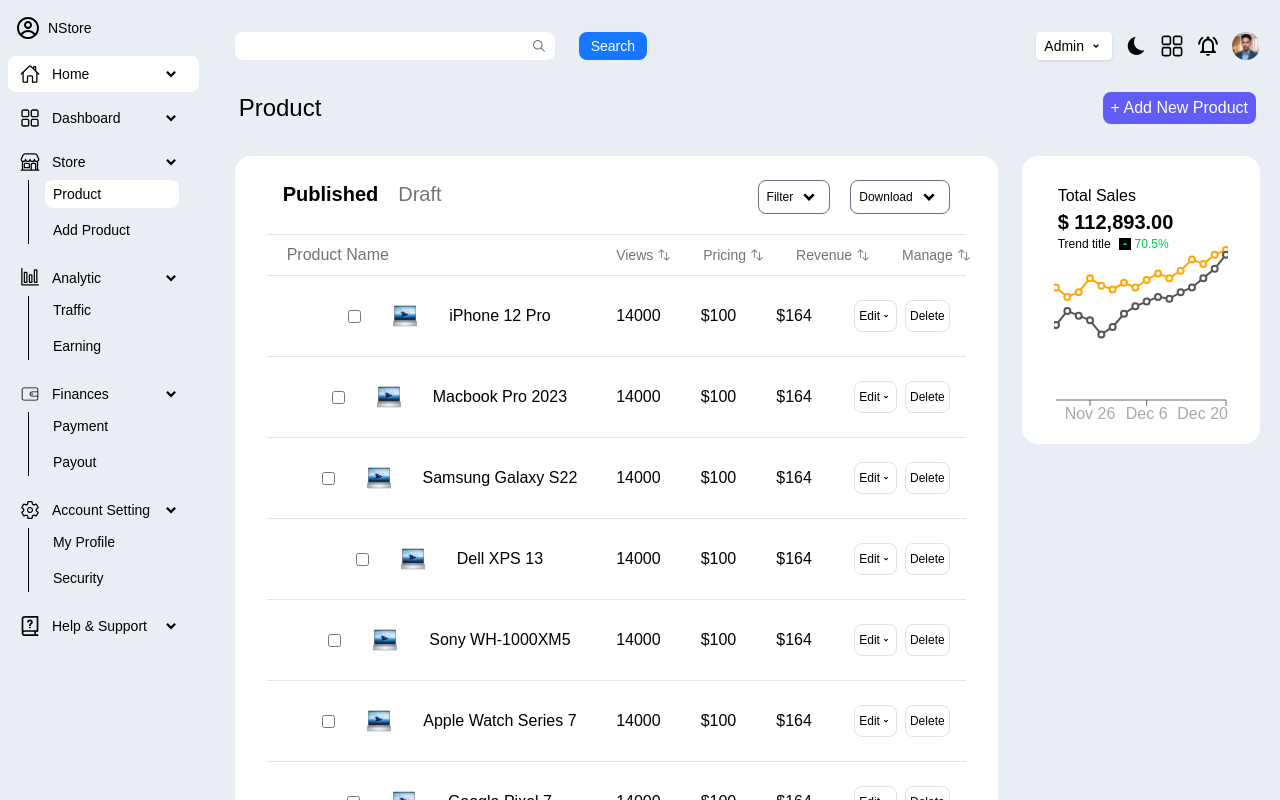
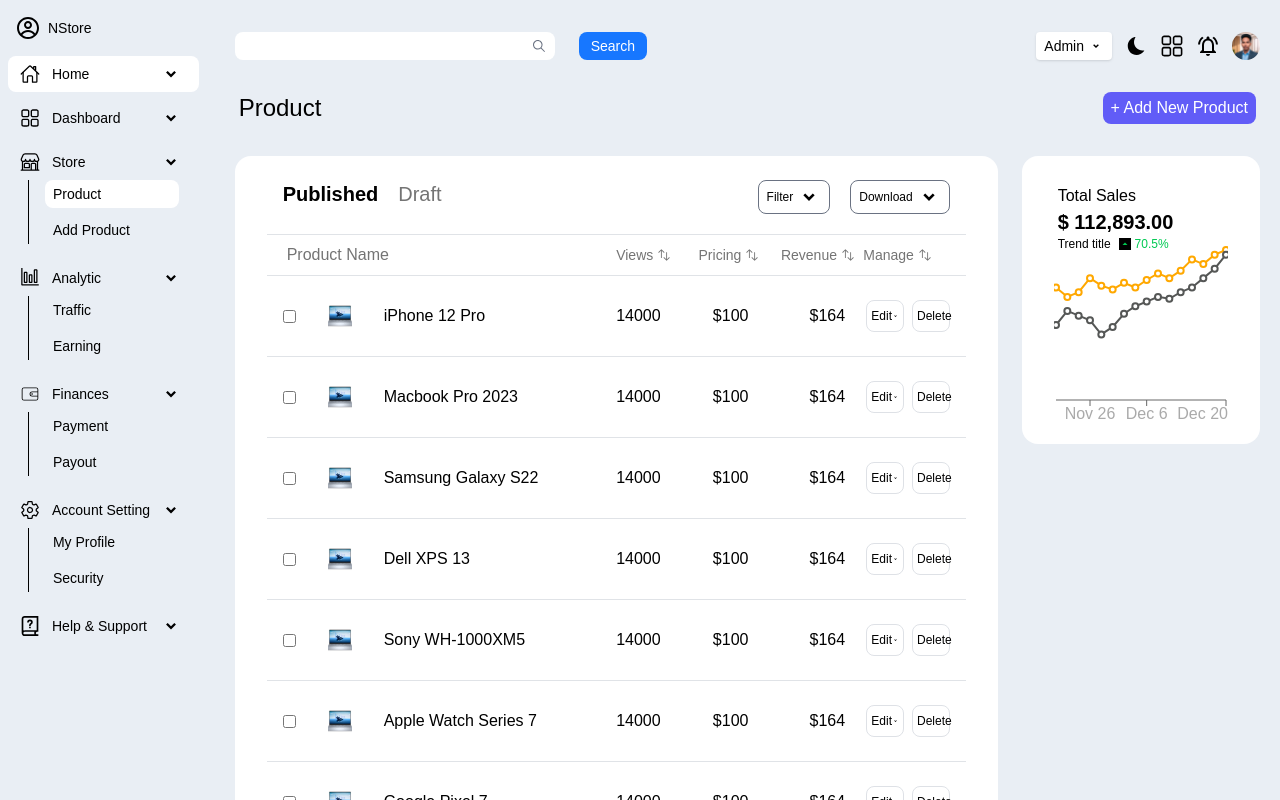
Before and after one commit to Ninad-arakh/commodities-management-system, a Next.js app: page /products in a window 1280 px wide. Shown: the top 800 px of the page. Built offline with nearby package versions, Linux system fonts and the light colour scheme; sample sign-in values are in the browser's storage.

Commit message:
changed to grid

```diff
--- a/src/app/products/page.js
+++ b/src/app/products/page.js
@@ -78,22 +78,22 @@ const Products = () => {
                 </div>
               </div>
 
-              <div className="w-full border-t border-b border-gray-400/30 flex justify-between px-5 py-2 ">
-                <div className="text-textGray">
+              <div className="w-full border-t border-b border-gray-400/30 grid grid-cols-8 px-5 py-2 ">
+                <div className="text-textGray col-span-4">
                   {" "}
                   <h3>Product Name</h3>
                 </div>
-                <div className="flex  gap-8 w-[50%]">
-                  <h4 className="flex items-center text-textGray text-sm gap-1">
+                <div className="col-span-4  grid grid-cols-4">
+                  <h4 className="flex items-center text-textGray text-sm gap-1 col-span-1">
                     Views <HiArrowsUpDown />
                   </h4>
-                  <h4 className="flex items-center text-textGray text-sm gap-1">
+                  <h4 className="flex items-center text-textGray text-sm gap-1 col-span-1">
                     Pricing <HiArrowsUpDown />
                   </h4>
-                  <h4 className="flex items-center text-textGray text-sm gap-1">
+                  <h4 className="flex items-center text-textGray text-sm gap-1 col-span-1">
                     Revenue <HiArrowsUpDown />
                   </h4>
-                  <h4 className="flex items-center text-textGray text-sm gap-1">
+                  <h4 className="flex items-center text-textGray text-sm gap-1 col-span-1">
                     Manage <HiArrowsUpDown />
                   </h4>
                 </div>
--- a/src/components/Product.jsx
+++ b/src/components/Product.jsx
@@ -15,17 +15,18 @@ const Product = ({ product }) => {
       const response = await axios.delete(`/api/products/${id}`);
       console.log("response : ", response.data);
       if (response.status === 200) {
-        toast.success(response.data.message)
+        toast.success(response.data.message);
       }
     } catch (err) {
-      console.log(err)
-      toast.error("Something went wrong!")
+      console.log(err);
+      toast.error("Something went wrong!");
     }
   };
 
   return (
-    <div className="px-4 py-4 flex border-b border-gray-400/30 justify-between ">
+    <div className="px-4 py-4 grid grid-cols-8 border-b border-gray-400/30  ">
       {/* React Toastify Container */}
+      <div className="absolute">
         <ToastContainer
           position="bottom-right"
           autoClose={5000}
@@ -40,7 +41,8 @@ const Product = ({ product }) => {
           limit={3}
           enableMultiContainer={false}
         />
-      <div className="flex items-center gap-5 ">
+      </div>
+      <div className="flex items-center gap-5 col-span-4 ">
         <input type="checkbox" />
         <Image
           src={laptopImg}
@@ -49,18 +51,18 @@ const Product = ({ product }) => {
         />
         <h2>{productName}</h2>
       </div>
-      <div className="flex  justify-between w-[50%]">
-        <div className="flex items-center gap-10">
-          <h3>{views}</h3>
-          <h3>${pricing}</h3>
-          <h3>${revenue}</h3>
+      <div className=" col-span-4  grid grid-cols-4 ">
+        <div className="col-span-3 items-center gap-10  grid grid-cols-3">
+          <h3 className="col-span-1 ">{views}</h3>
+          <h3 className="col-span-1 ">${pricing}</h3>
+          <h3 className="col-span-1 ">${revenue}</h3>
         </div>
-        <div className="   flex py-2 gap-2">
-          <button className="flex  items-center border rounded-lg px-1 text-xs cursor-pointer border-gray-300/70">
+        <div className="   grid grid-cols-2 py-2 gap-2 col-span-1 ">
+          <button className="flex col-span-1 items-center border rounded-lg px-1 text-xs cursor-pointer border-gray-300/70">
             Edit <RiArrowDropDownLine />
           </button>
           <button
-            className="flex  items-center border rounded-lg px-1 text-xs cursor-pointer border-gray-300/70"
+            className="flex col-span-1 items-center border rounded-lg px-1 text-xs cursor-pointer border-gray-300/70"
             onClick={() => handleDelete()}
           >
             Delete
```
Lines whose indentation alone changed are shown as unchanged.
